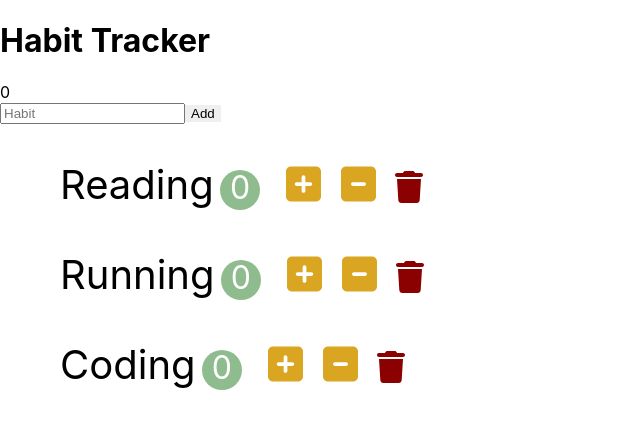
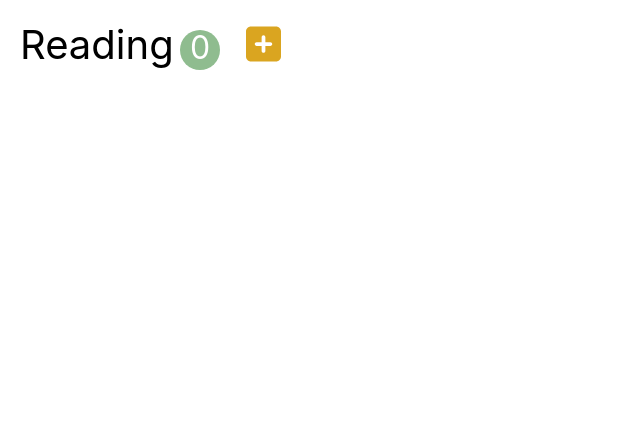
Before and after one commit to JeongYounHan/habit-tracker, a React (Create React App) app: page / in a window 1280 px wide. Shown: the top 428 px of the page, without its empty margins (0-640 px from the left). Built offline with nearby package versions, Linux system fonts and the light colour scheme.

Commit message:
react hook 사용하기

```diff
--- /dev/null
+++ b/src/components/simpleHabit.jsx
@@ -0,0 +1,32 @@
+import React from "react";
+import { useEffect } from "react";
+import { useCallback } from "react";
+import { useRef } from "react";
+import { useState } from "react";
+
+const SimpleHabit = (props) => {
+  const [count, setCount] = useState(0);
+  const spanRef = useRef();
+
+  const handleIncrement = useCallback(() => {
+    setCount(count + 1);
+  }, [count]);
+
+  useEffect(() => {
+    console.log("mounted or updated");
+  }, [count]);
+
+  return (
+    <li className="habit">
+      <span ref={spanRef} className="habit-name">
+        Reading
+      </span>
+      <span className="habit-count">{count}</span>
+      <button className="habit-button habit-increase" onClick={handleIncrement}>
+        <i className="fas fa-plus-square"></i>
+      </button>
+    </li>
+  );
+};
+
+export default SimpleHabit;
--- a/src/index.js
+++ b/src/index.js
@@ -1,12 +1,15 @@
 import React from "react";
 import ReactDOM from "react-dom";
 import "./index.css";
-import App from "./app";
+import "./app.css";
+// import App from "./app";
 import "@fortawesome/fontawesome-free/js/all.js";
+import SimpleHabit from "./components/simpleHabit";
 
 ReactDOM.render(
   <React.StrictMode>
-    <App />
+    {/* <App /> */}
+    <SimpleHabit />
   </React.StrictMode>,
   document.getElementById("root")
 );
```
